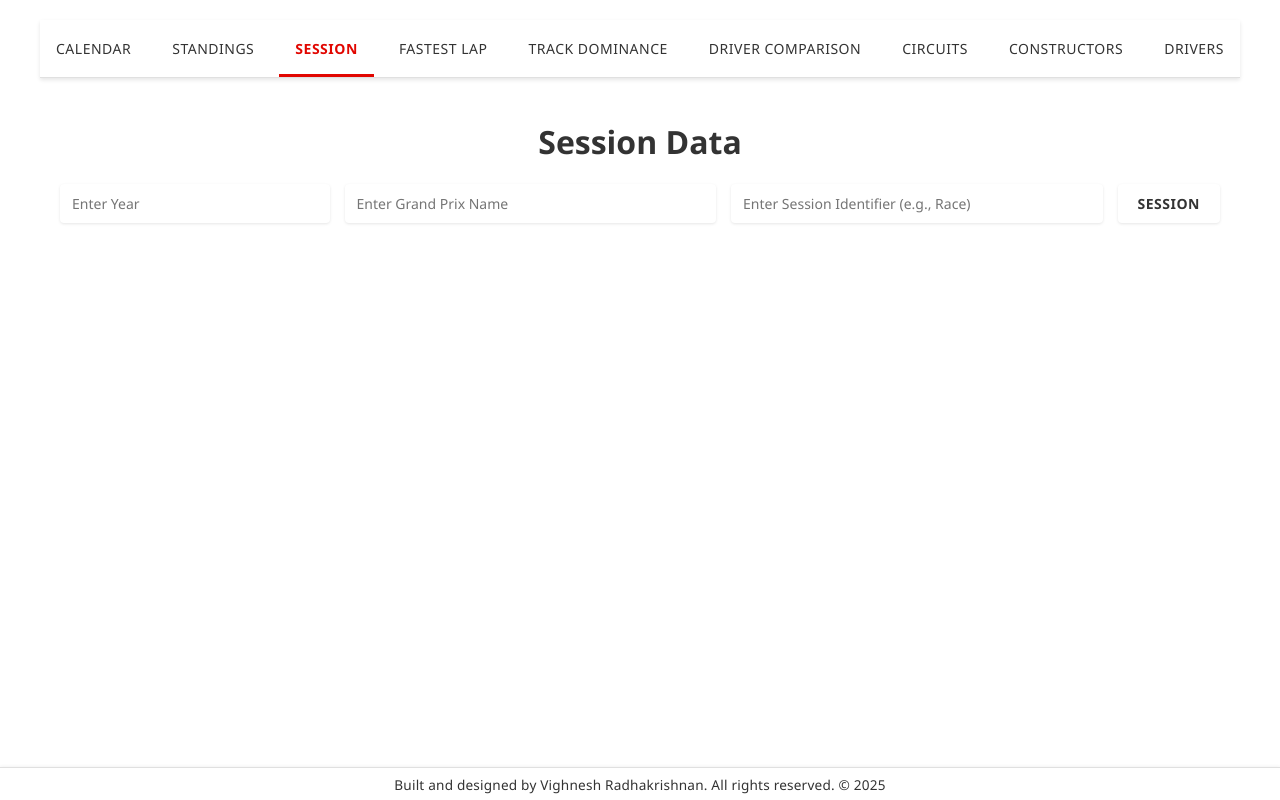
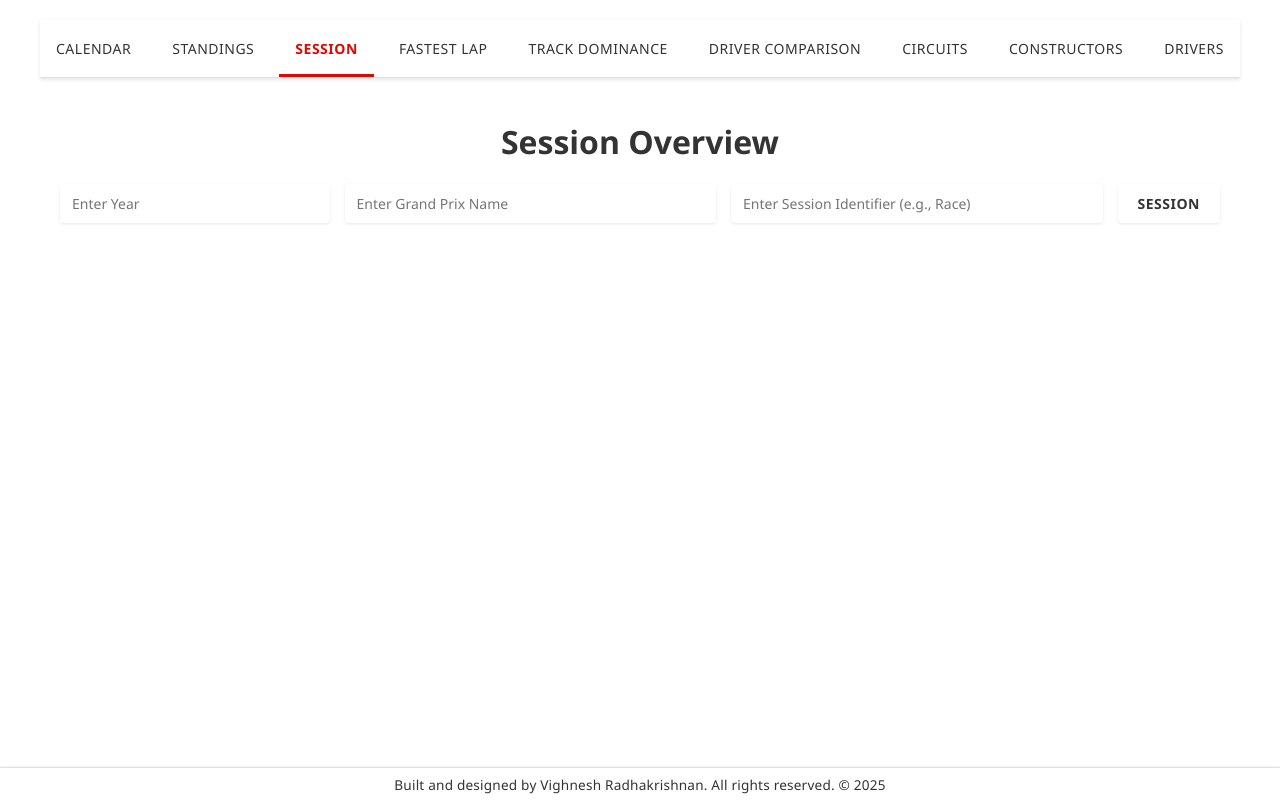
Before and after one commit to vighnesh-radhakrishnan/anemoi, a React (Create React App) app in the folder frontend/: page / in a window 1280 px wide. Both pictures are taken after a click on the link "SESSION". Built offline with nearby package versions, Linux system fonts and the light colour scheme.

Commit message:
text change 1

```diff
--- a/frontend/src/Components/Session.js
+++ b/frontend/src/Components/Session.js
@@ -60,7 +60,7 @@ const Session = () => {
 
   return (
     <PageWrapper>
-      <h1>Session Data</h1>
+      <h1>Session Overview</h1>
 
       <FormWrapper
         onSubmit={handleSubmit}
```
